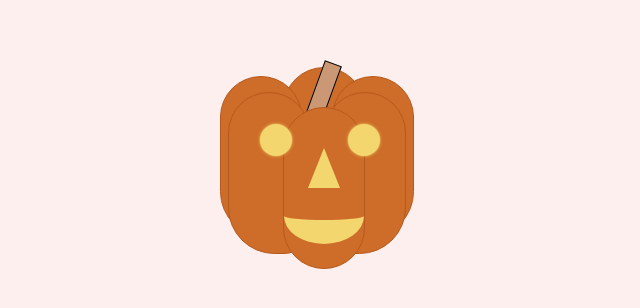
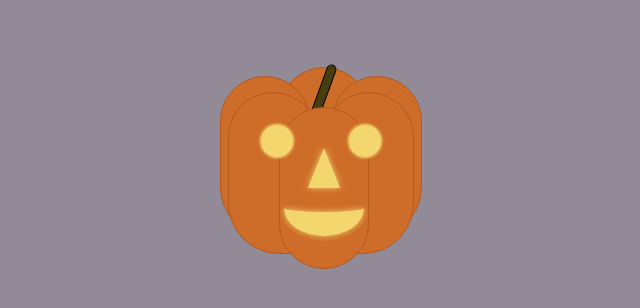
Before and after one commit to superwtt/animation, a website: page borderRadius/南瓜/小南瓜.html in a window 1280 px wide. Shown: the part 220-528 px from the top of the page, without its empty margins (324-964 px from the left). Drawn offline with Linux system fonts and the light colour scheme.

Commit message:
小南瓜静态页

```diff
--- a/gradient/style.scss
+++ b/borderRadius/南瓜/style.scss
@@ -3,7 +3,7 @@ html,
 .wrap {
   width: 100%;
   height: 100%;
-  background-color: #fcefee;
+  background-color: #928a97;
   overflow: hidden;
   .wrap {
     position: relative;
@@ -25,6 +25,7 @@ html,
     border-radius: 50%;
     color: #f3d76e;
     box-shadow: 0 0 3px #f3d76e;
+    border: 1px solid #E9AB4D;
   }
   .pumpkin {
     width: 70vmin;
@@ -42,7 +43,7 @@ html,
   .p6 {
     position: absolute;
     height: 20vmin;
-    width: 10vmin;
+    width: 11vmin;
     border: 1px solid #B6591C;
     @extend %bg;
   }
@@ -87,8 +88,9 @@ html,
   .top {
     position: absolute;
     height: 7vmin;
-    width: 2vmin;
-    background: #cb9876;
+    width: 1vmin;
+    border-radius: 10px;
+    background: #473D0E;
     border: 1px solid #000;
     transform: rotate(20deg) translate(-50%, -50%);
     top: 23vmin;
@@ -116,6 +118,7 @@ html,
     border-right: 2vmin solid transparent;
     /* border-top: 100px solid firebrick; */
     border-bottom: 5vmin solid #f3d76e;
+    filter: drop-shadow(0 0 3px #f3d76e);
   }
   .mouth {
     z-index: 101;
@@ -126,7 +129,8 @@ html,
     border-right: 0px solid transparent;
     border-radius: 50%;
     position: absolute;
-    bottom: 28vmin;
+    bottom: 29vmin;
     left: 30vmin;
+    filter: drop-shadow(0 0 3px #f3d76e);
   }
 }
```
Also changed, not shown: borderRadius/南瓜/style.css, borderRadius/南瓜/小南瓜.html (renamed from gradient/小南瓜.html).
